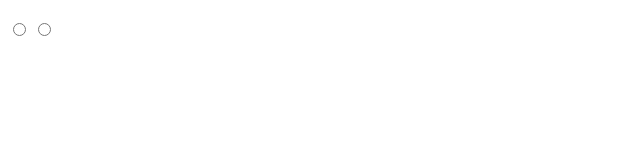
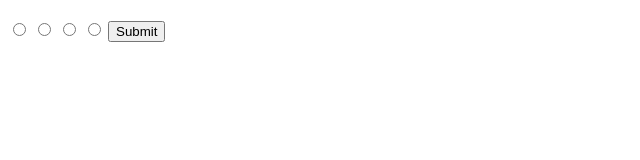
Before and after one commit to acciojob/quiz-abderaj17, a website: page main.html in a window 1280 px wide. Shown: the whole page, without its empty margins (0-640 px from the left). Drawn offline with Linux system fonts and the light colour scheme.

Commit message:
created a submission

```diff
--- a/main.html
+++ b/main.html
@@ -18,6 +18,16 @@
 			<input type="radio" id="b" name="answer">
 			<span id="b_text"></span>
 		</label>
+		<label>
+			<input type="radio" id="c" name="answer">
+			<span id="c_text"></span>
+		</label>
+		<label>
+			<input type="radio" id="d" name="answer">
+			<span id="d_text"></span>
+		</label>
+		<button id="submit">Submit</button>
+	</div>
     <script type="text/javascript" src="./script.js">
 </script>
 
```
